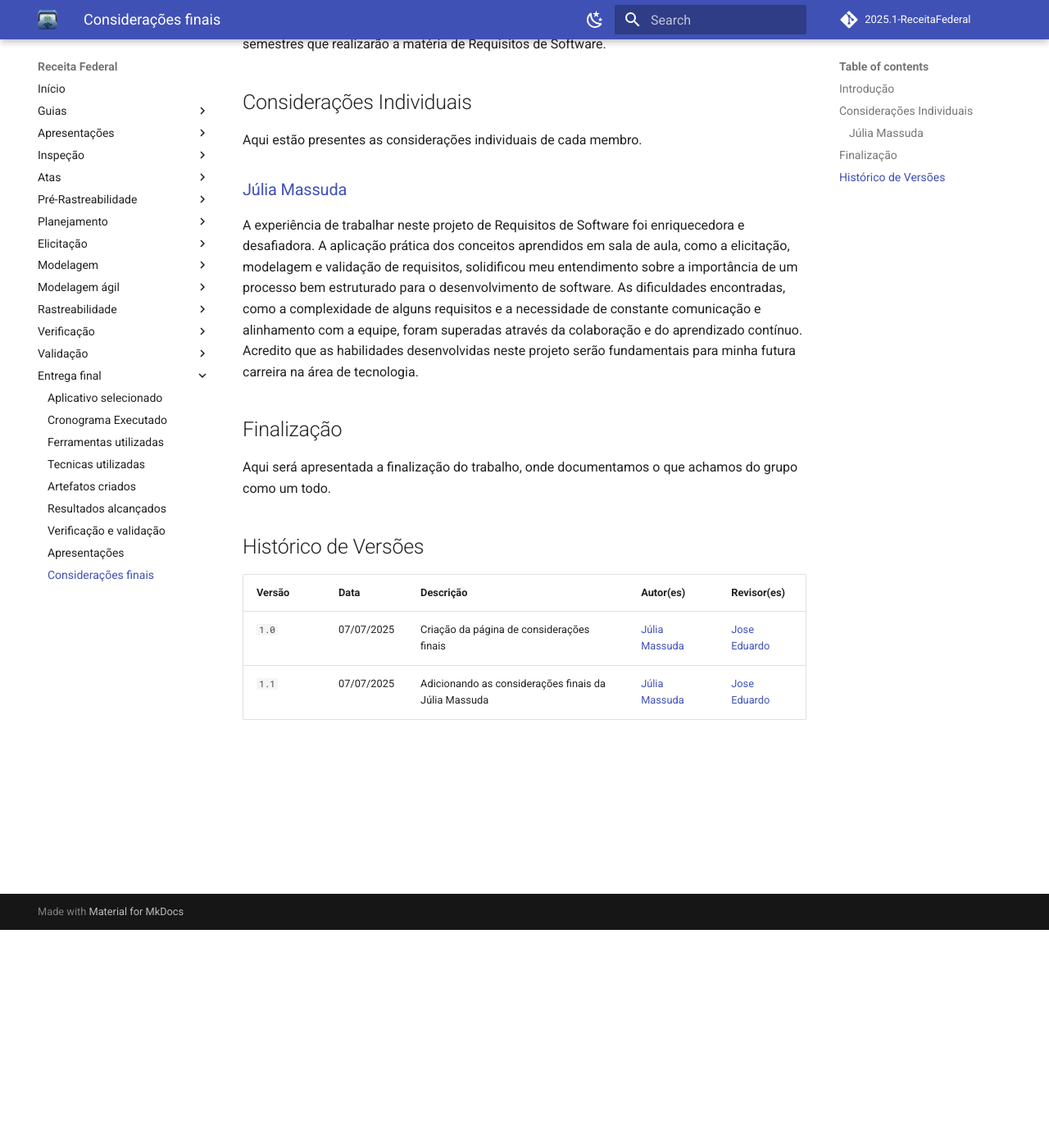
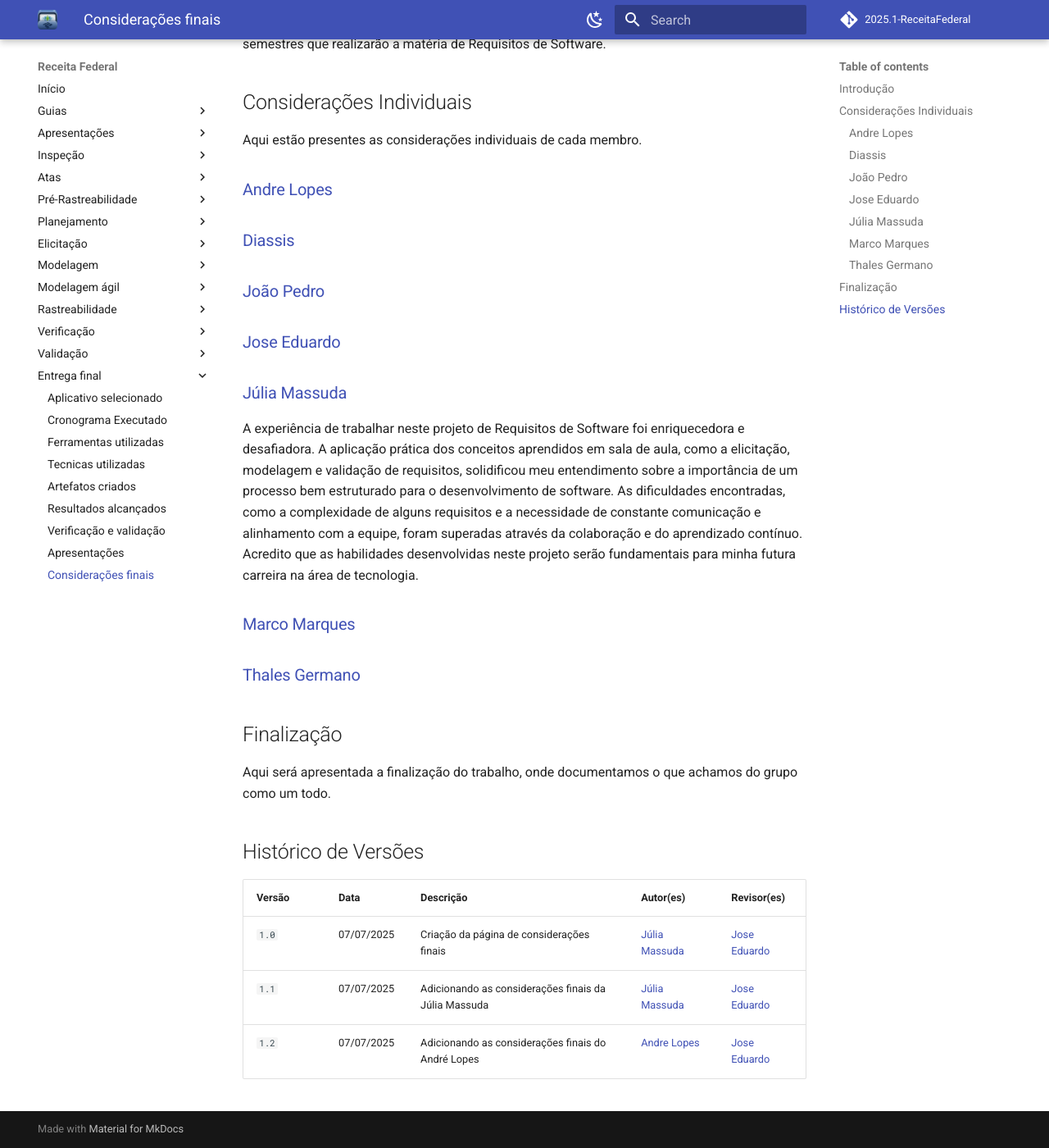
Before and after one commit to Requisitos-de-Software/2025.1-Meu-INSS, an MkDocs documentation site: the page built from docs/entrega-final/consideracoes-finais.md, in a window 1280 px wide and 1400 px high, scrolled down 266 px. Shown: the whole window at 82% size. Built offline with MkDocs 1.6.1 and Material for MkDocs 9.7.7, drawn with Linux system fonts in a browser that asks for light colours; comment, search, counter and statistics services are not loaded.

Commit message:
add parte do andre

```diff
--- a/docs/entrega-final/consideracoes-finais.md
+++ b/docs/entrega-final/consideracoes-finais.md
@@ -8,9 +8,31 @@ Este documento visa apresentar as considerações finais de cada membro do grupo
 
 Aqui estão presentes as considerações individuais de cada membro.
 
+
+### [Andre Lopes](https://github.com/andrewslopes)
+
+
+
+### [Diassis](https://github.com/Diaxiz)
+
+
+
+### [João Pedro](https://github.com/JpRodrigues2)
+
+
+### [Jose Eduardo](https://github.com/jevprado)
+
+
+
+
 ### [Júlia Massuda](https://github.com/JuliaReis18)
 
 A experiência de trabalhar neste projeto de Requisitos de Software foi enriquecedora e desafiadora. A aplicação prática dos conceitos aprendidos em sala de aula, como a elicitação, modelagem e validação de requisitos, solidificou meu entendimento sobre a importância de um processo bem estruturado para o desenvolvimento de software. As dificuldades encontradas, como a complexidade de alguns requisitos e a necessidade de constante comunicação e alinhamento com a equipe, foram superadas através da colaboração e do aprendizado contínuo. Acredito que as habilidades desenvolvidas neste projeto serão fundamentais para minha futura carreira na área de tecnologia.
+
+
+### [Marco Marques](https://github.com/marcomarquesdc)
+
+### [Thales Germano](https://github.com/thalesgvl)
 
 ## Finalização
 
@@ -22,3 +44,4 @@ Aqui será apresentada a finalização do trabalho, onde documentamos o que acha
 | --- | --- | --- | --- | --- |
 | `1.0` | 07/07/2025 | Criação da página de considerações finais | [Júlia Massuda](https://github.com/JuliaReis18) |[Jose Eduardo](https://github.com/jevprado) |
 | `1.1` | 07/07/2025 | Adicionando as considerações finais da Júlia Massuda | [Júlia Massuda](https://github.com/JuliaReis18) | [Jose Eduardo](https://github.com/jevprado) |
+| `1.2` | 07/07/2025 | Adicionando as considerações finais do André Lopes | [Andre Lopes](https://github.com/andrewslopes) | [Jose Eduardo](https://github.com/jevprado) |
```
